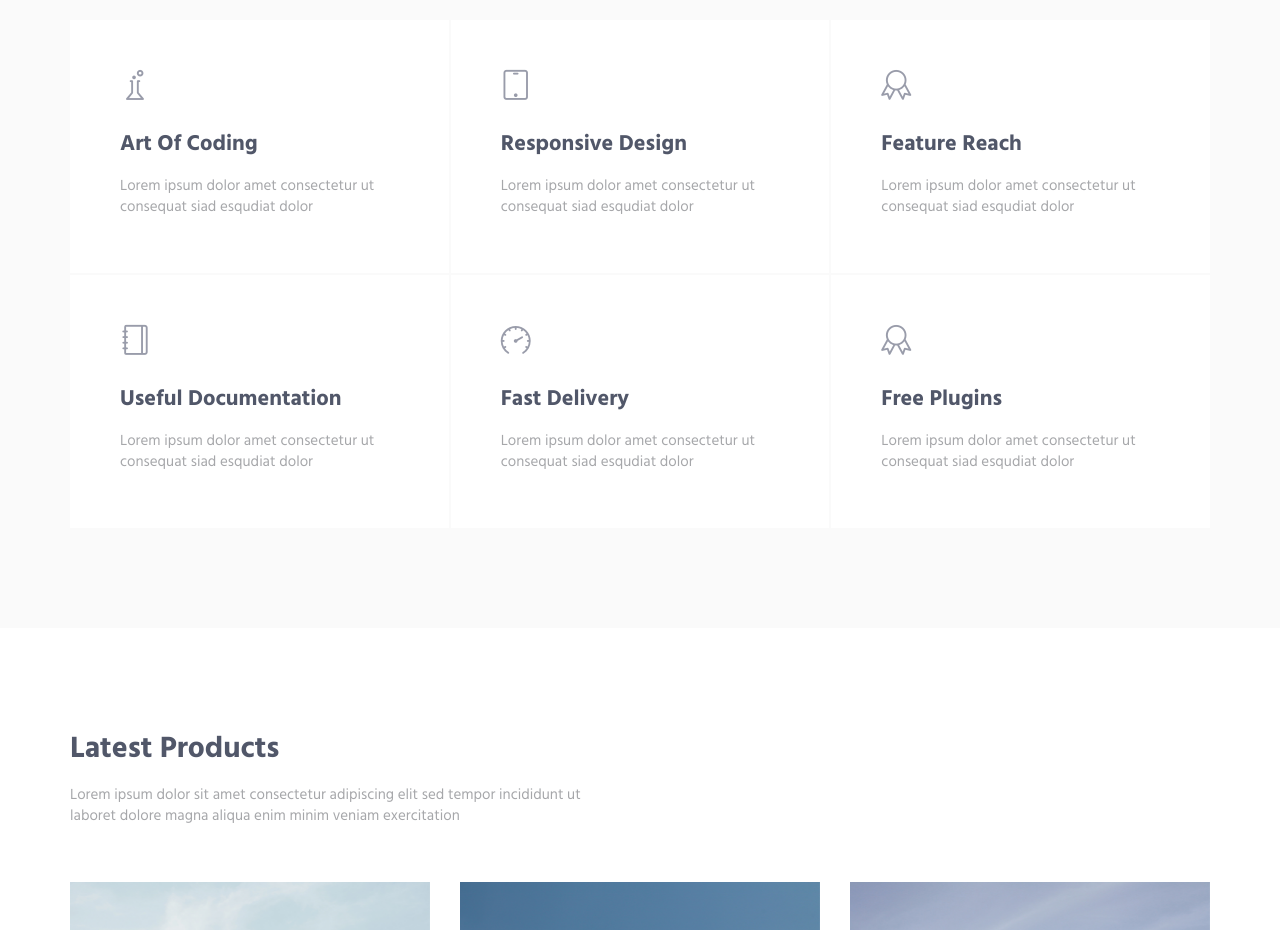
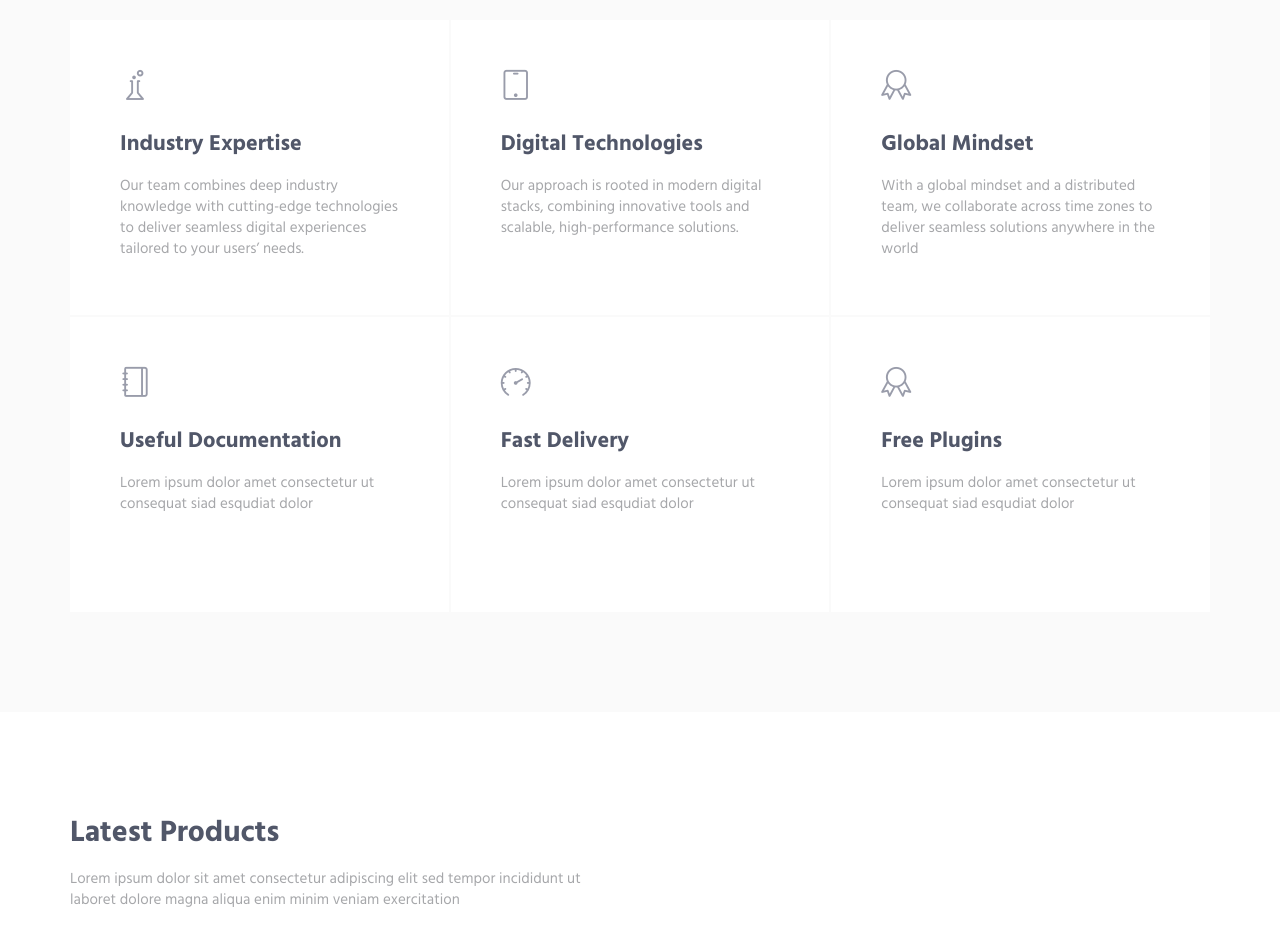
Before and after one commit to mohfajaradnan/Zerrin, a plain HTML site: page index.html in a window 1280 px wide. Shown: the part 1340-2270 px from the top of the page. Drawn offline with Linux system fonts and the light colour scheme.

Commit message:
Update index.html

```diff
--- a/index.html
+++ b/index.html
@@ -159,8 +159,8 @@
                                     <i class="service-icon icon-chemistry"></i>
                                 </div>
                                 <div class="service-info">
-                                    <h3>Art Of Coding</h3>
-                                    <p class="margin-b-5">Lorem ipsum dolor amet consectetur ut consequat siad esqudiat dolor</p>
+                                    <h3>Industry Expertise </h3>
+                                    <p class="margin-b-5">Our team combines deep industry knowledge with cutting-edge technologies to deliver seamless digital experiences tailored to your users’ needs.</p>
                                 </div>
                                 <a href="#" class="content-wrapper-link"></a>
                             </div>
@@ -173,8 +173,8 @@
                                     <i class="service-icon icon-screen-tablet"></i>
                                 </div>
                                 <div class="service-info">
-                                    <h3>Responsive Design</h3>
-                                    <p class="margin-b-5">Lorem ipsum dolor amet consectetur ut consequat siad esqudiat dolor</p>
+                                    <h3>Digital Technologies</h3>
+                                    <p class="margin-b-5">Our approach is rooted in modern digital stacks, combining innovative tools and scalable, high-performance solutions.</p>
                                 </div>
                                 <a href="#" class="content-wrapper-link"></a>
                             </div>
@@ -187,8 +187,8 @@
                                     <i class="service-icon icon-badge"></i>
                                 </div>
                                 <div class="service-info">
-                                    <h3>Feature Reach</h3>
-                                    <p class="margin-b-5">Lorem ipsum dolor amet consectetur ut consequat siad esqudiat dolor</p>
+                                    <h3>Global Mindset</h3>
+                                    <p class="margin-b-5">With a global mindset and a distributed team, we collaborate across time zones to deliver seamless solutions anywhere in the world</p>
                                 </div>
                                 <a href="#" class="content-wrapper-link"></a>
                             </div>
```
